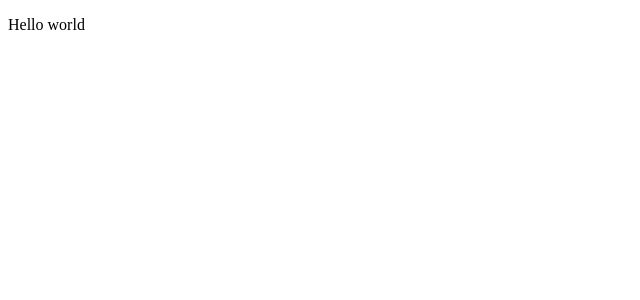
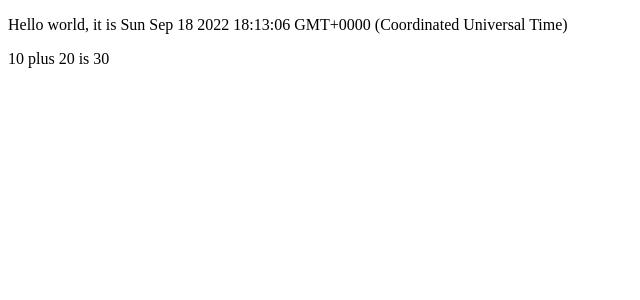
Before and after one commit to jonathanmani/FullStackOpen, a React (Create React App) app in the folder part01_intro_to_react/: page / in a window 1280 px wide. Shown: the top 300 px of the page, without its empty margins (0-640 px from the left). Built offline with nearby package versions, Linux system fonts and the light colour scheme.

Commit message:
finished the component section

```diff
--- a/part01_intro_to_react/src/App.js
+++ b/part01_intro_to_react/src/App.js
@@ -1,7 +1,16 @@
-const App = () => (
-  <div>
-    <p>Hello world</p>
-  </div>
-)
+const App = () => {
+  const now = new Date()
+  const a = 10
+  const b = 20
+
+  return (
+    <div>
+      <p>Hello world, it is {now.toString()}</p>
+      <p>
+        {a} plus {b} is {a + b}
+      </p>
+    </div>
+  )
+}
 
 export default App;
```
